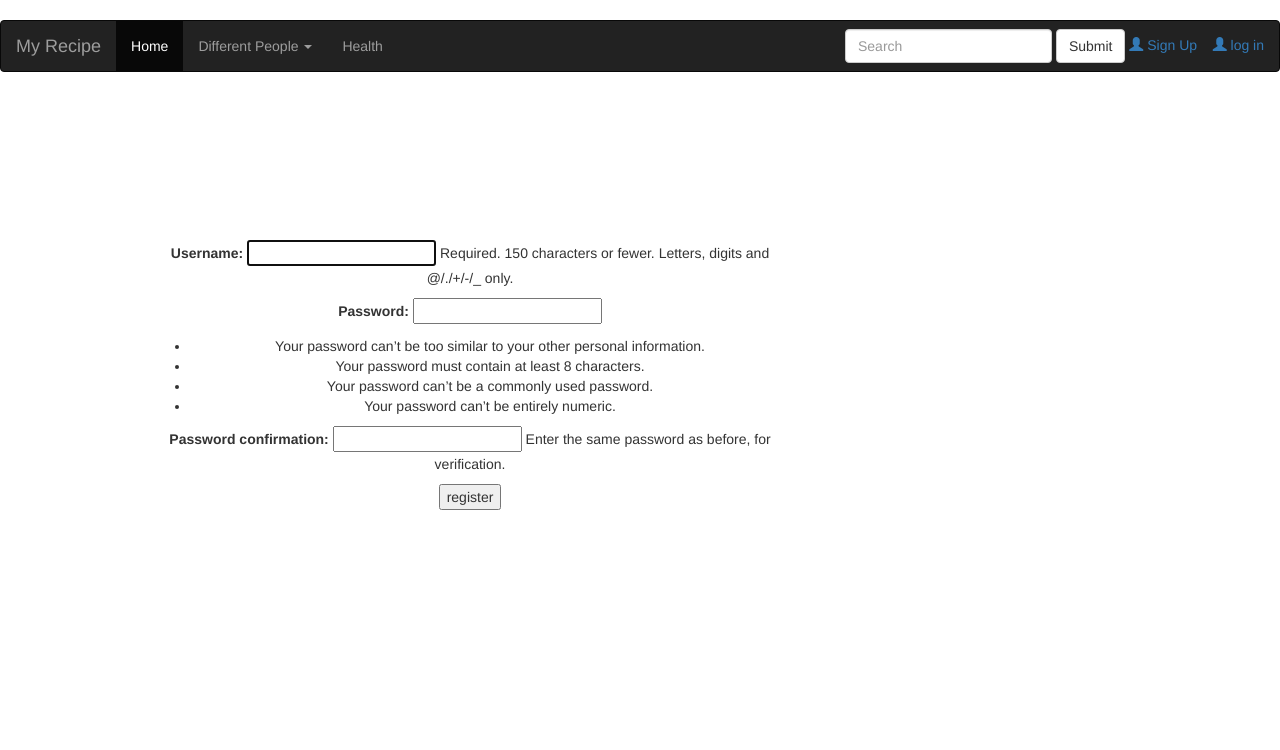
After one commit to dizhuZheng/Shopping, a Django app: page /users/register/ in a window 1280 px wide. The commit adds this page. Shown: the top 750 px of the page. Run offline with Django 3.2, Linux system fonts and the light colour scheme; some libraries are stand-ins or nearby versions.

Commit message:
login logout register work

```diff
--- a/recipes/templates/recipes/base.html
+++ b/recipes/templates/recipes/base.html
@@ -22,6 +22,9 @@
           width: 50%;
           text-align: center;
         }
+        .b{
+          color:aquamarine;
+        }
     </style>
   </head>
   <body>
--- a/recipes/templates/recipes/index.html
+++ b/recipes/templates/recipes/index.html
@@ -3,7 +3,7 @@
 {% load staticfiles %}
 {% block content %}
 <div id="slidershow" class="carousel slide" data-ride="carousel" data-interval = 3000 data-pause = "hover" data-wrap="true"
-  style="margin-top: -5rem; width: 70%;height: 80%; margin-left:auto; margin-right:auto;">
+  style="margin-top: -5rem; width: 60%;height: 70%; margin-left:auto; margin-right:auto;">
     <!-- 设置图片轮播的顺序 -->
     <ol class="carousel-indicators">
     <li class="active" data-target="#slidershow" data-slide-to="0" ></li>
--- a/recipes/templates/recipes/nav.html
+++ b/recipes/templates/recipes/nav.html
@@ -32,9 +32,16 @@
             <input type="text" class="form-control" placeholder="Search">
           </div>
           <button type="submit" class="btn btn-default">Submit</button>
-        </form>
-      <li><a href="#"><span class="glyphicon glyphicon-user"></span> Sign Up</a></li>
-      <li><a href="#"><span class="glyphicon glyphicon-log-in"></span> Login</a></li>
+        {% if user.is_authenticated %}
+        <span class="b">Hello, {{ user.username }}.</span>
+        &nbsp;&nbsp;
+        <a href="{% url 'users:logout' %}">log out</a>
+        {% else %}
+        <a href="{% url 'users:register' %}"><span class="glyphicon glyphicon-user"></span> Sign Up</a>
+        &nbsp;&nbsp;
+        <a href="{% url 'users:login' %}"><span class="glyphicon glyphicon-user"></span> log in</a>
+        {% endif %}
+      </form>
     </ul>
   </div>
 </nav>
--- a/users/templates/users/login.html
+++ b/users/templates/users/login.html
@@ -1,9 +1,9 @@
 {% extends 'recipes/base.html' %}
 {% block content %}
+  <div class="a">
       {% if form.errors %}
-  <p>Your username and password didn't match. Please try again.</p>
+      <div>Your username and password didn't match. Please try again.</div>
       {% endif %}
-  <div class="a">
       <form method='post' action="{% url 'users:login' %}">
         {% csrf_token %}
         {{ form.as_p }}
--- /dev/null
+++ b/users/templates/users/register.html
@@ -0,0 +1,12 @@
+{% extends "recipes/base.html" %}
+{% block content %}
+<div class="a">
+  <form method="post" action="{% url 'users:register' %}">
+    {% csrf_token %}
+    {{ form.as_p }}
+    <button name="submit">register</button>
+    <input type="hidden" name="next" value="{% url 'recipes:index' %}" />
+  </form>
+</div>
+
+{% endblock content %}
--- a/users/urls.py
+++ b/users/urls.py
@@ -10,6 +10,8 @@ urlpatterns = [
     url(r'^login/$', LoginView.as_view(template_name='users/login.html'),
         name='login'),
     #logout page
+    url(r'^logout/$', views.logout_view, name='logout'),
 
     #registration page
+    url(r'^register/$', views.register, name='register')
 ]
--- a/users/views.py
+++ b/users/views.py
@@ -4,5 +4,28 @@ from django.contrib.auth.forms import UserCreationForm
 from django.urls import reverse
 from django.shortcuts import render
 
+# Create your views here.
 
-# Create your views here.
+def logout_view(request):
+    """log the user out."""
+    logout(request)
+    return HttpResponseRedirect(reverse('recipes:index'))
+
+
+def register(request):
+    """register new user"""
+    if request.method != 'POST':
+        form = UserCreationForm()
+    else:
+        #process completed form.
+        form = UserCreationForm(data=request.POST)
+
+        if form.is_valid():
+            new_user = form.save()
+            #log the user in and then redirect to home page
+            authenticated_user = authenticate(username=new_user.username,
+            password=request.POST['password1'])
+            login(request, authenticated_user)
+            return HttpResponseRedirect(reverse('recipes:index'))
+    context = {'form': form}
+    return render(request, 'users/register.html', context)
```
Also changed, not shown: db.sqlite3. Lines whose indentation alone changed are shown as unchanged.
